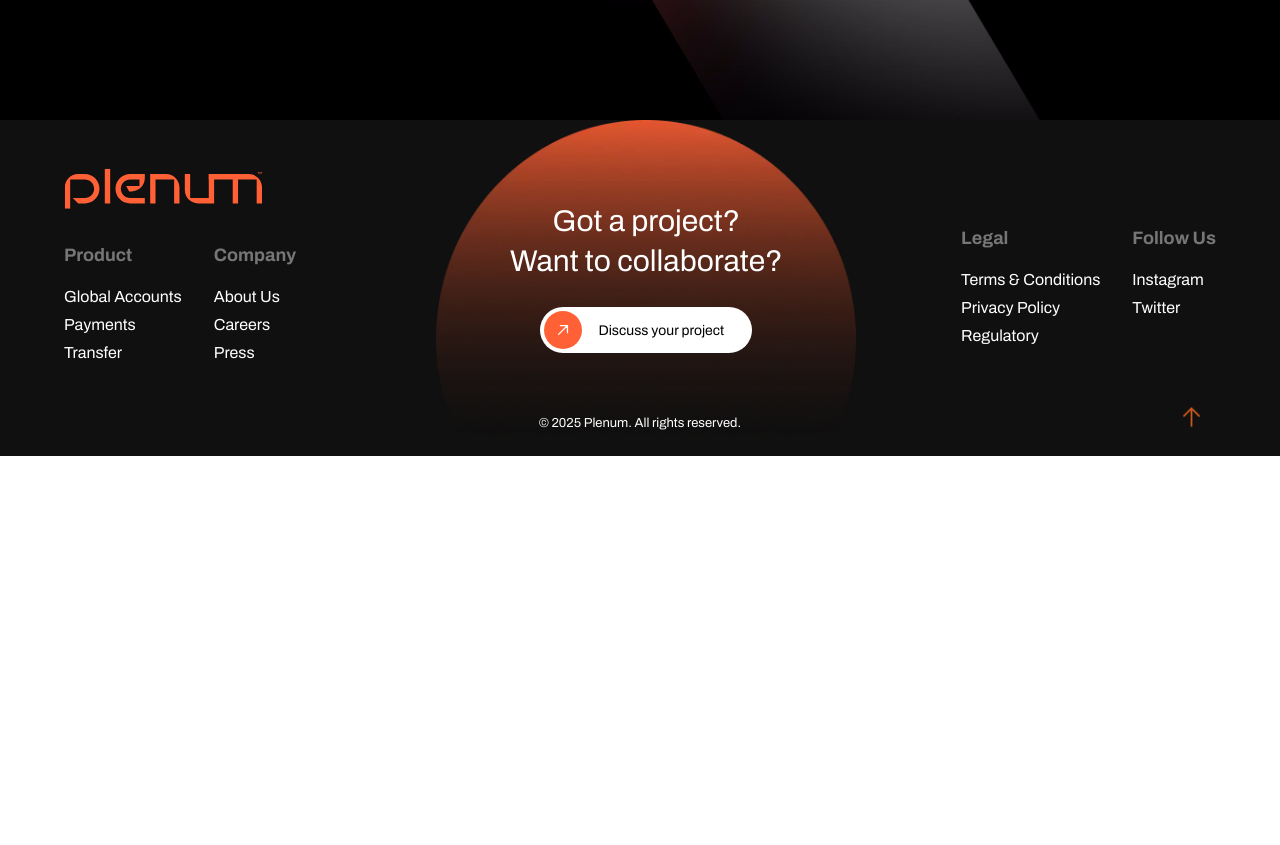
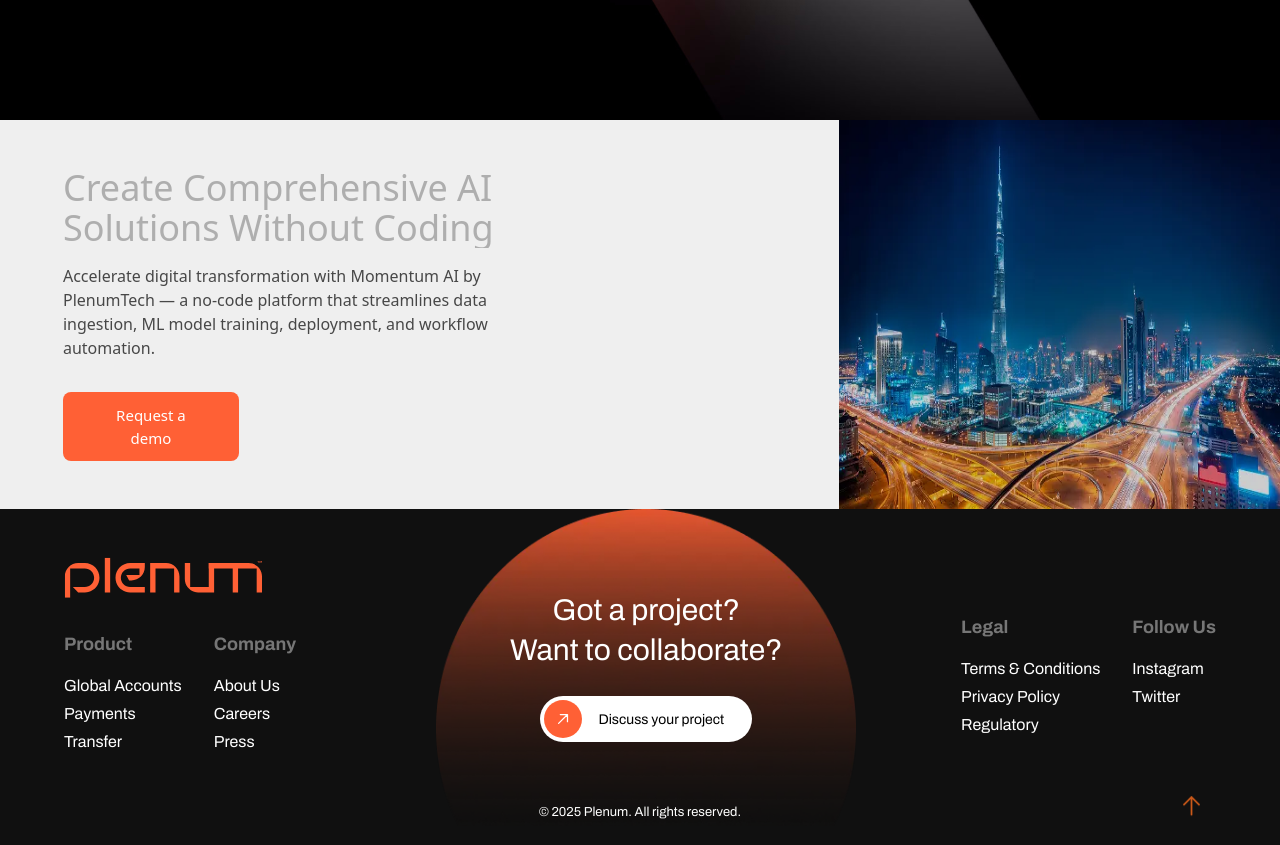
Before and after one commit to developers-xntric/Plenum, a Next.js app: page /product/momentum-ai in a window 1280 px wide. Shown: the part 680-1525 px from the top of the page. Before the commit the page ends 1136 px from the top, so only its background shows below. Built offline with nearby package versions, Linux system fonts and the light colour scheme; grey boxes are pictures that could not be loaded.

Commit message:
AI Solutions added in product page

```diff
--- a/src/app/(screens)/product/momentum-ai/page.jsx
+++ b/src/app/(screens)/product/momentum-ai/page.jsx
@@ -1,9 +1,11 @@
+import AISolutions from "@/components/product/AI-solutions"
 import MomentumAIHero from "@/components/product/momentum-ai/hero"
 
 const MomentumAI = () => {
     return (
         <div>
             <MomentumAIHero />
+            <AISolutions/>
         </div>
     )
 }
--- a/src/components/homepage/house-ai-product.jsx
+++ b/src/components/homepage/house-ai-product.jsx
@@ -14,7 +14,7 @@ export default function HouseAIProduct() {
     <section className="py-12 bg-white ">
       <div className="2xl:max-w-[1440px] mx-auto w-[90%] space-y-12">
         <div className='space-y-5'>
-          <h2 className="text-[50px] leading-[55px] font-['Archivo'] text-secondary font-medium home-section-headings">Our In house AI Product</h2>
+          <h2 className="text-[50px] leading-[55px] font-['Archivo'] text-secondary font-medium home-section-headings ">Our In house AI Product</h2>
           <p className="text-secondary font-['Archivo'] opacity-75 lg:max-w-[70%] xl:max-w-[52%]">
             Plenum isn't just another ERP provider; we embed AI into your systems to deliver actionable insights and smarter decision-making capabilities.
           </p>
--- /dev/null
+++ b/src/components/product/AI-solutions.jsx
@@ -0,0 +1,28 @@
+import Image from "next/image";
+
+export default function AISolutions() {
+    return (
+        <section className='relative font-["Archivo"] bg-[#EFEFEF]'>
+            <div className={` `}>
+                <div className={`flex 2xl:items-center justify-between`}>
+                    <div className='space-y-7'>
+                        <div className="2xl:max-w-[1440px] lg:w-[82%] xl:w-[85%] 2xl:w-[60%] mx-auto flex flex-col py-12">
+
+                            <div className='relative flex items-center justify-start'>
+                                <h2 className='text-[36px] text-secondary font-medium home-section-headings leading-10 lg:max-w-[70%] xl:max-w-[70%]   '>Create Comprehensive
+                                    AI Solutions Without Coding</h2>
+                            </div>
+                            <p className='text-secondary font-["Archivo"] lg:max-w-[80%] xl:max-w-[62%] 2xl:max-w-[68%] my-4 opacity-75'>Accelerate digital transformation with Momentum AI by PlenumTech — a no-code platform that streamlines data ingestion, ML model training, deployment, and workflow automation.</p>
+
+                            <button className='font-["Archivo"] mt-4 w-44 cursor-pointer bg-primary rounded-[8px] xl:px-8 px-8 xl:py-3 py-2 text-white font-primary xl:text-[15px] '  >Request a demo</button>
+                        </div>
+
+                    </div>
+                    <div className=' flex justify-center items-center '>
+                        <Image src={"/images/product-momentum-ai/AI-solutions.webp"} alt='img' width={1000} height={1000} className='w-full h-full' />
+                    </div>
+                </div>
+            </div>
+        </section>
+    );
+}
```
Also changed, not shown: public/images/product-momentum-AI/AI-solutions.webp (added).
